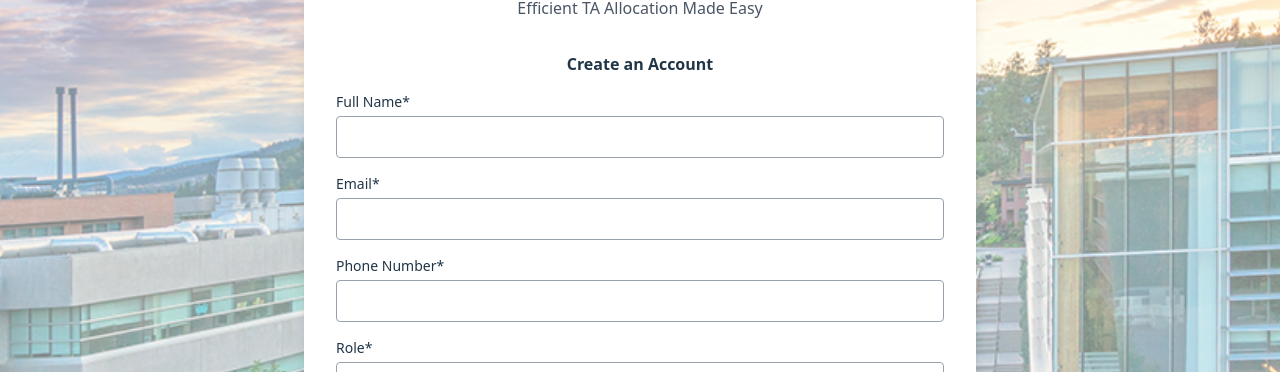
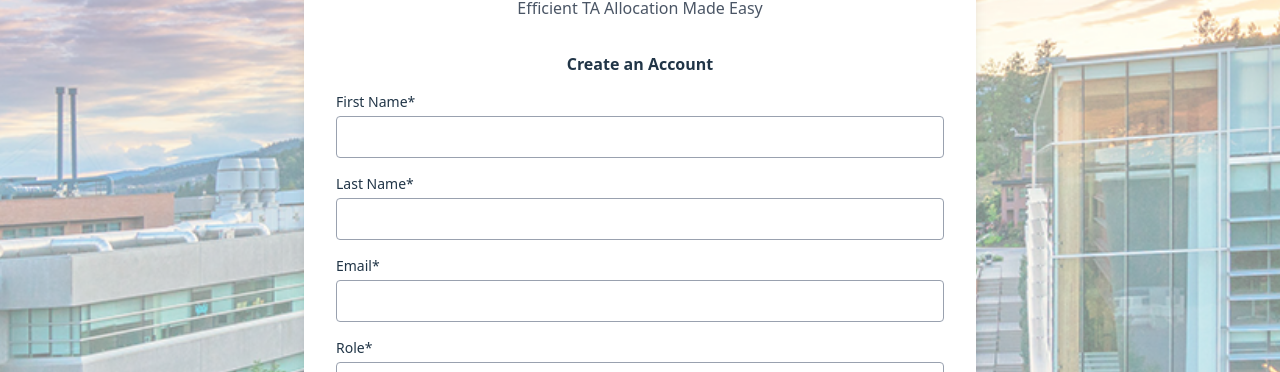
Before and after one commit to AakashSinghCS/TA-Allocation-and-Management-System---CAPSTONE-PROJECT, a React (Vite) app in the folder app/TA-portal-infinity/: page /signup in a window 1280 px wide. Shown: the part 312-684 px from the top of the page. Built offline with nearby package versions, Linux system fonts and the light colour scheme.

Commit message:
Modified some of text fields

```diff
--- a/app/TA-portal-infinity/src/pages/signupPage/SignUpPage.tsx
+++ b/app/TA-portal-infinity/src/pages/signupPage/SignUpPage.tsx
@@ -23,9 +23,10 @@ const InputField = ({ label, name, type, value, onChange, ...rest }: any) => (
 
 const SignUpPage: React.FC = () => {
   const [formData, setFormData] = useState({
-    fullName: '',
+
+    firstName: '',
+    lastName: '',
     email: '',
-    phoneNumber: '',
     role: '',
     password: '',
     confirmPassword: '',
@@ -72,14 +73,14 @@ const SignUpPage: React.FC = () => {
           <h3 className="text-md font-semibold text-center mb-4">Create an Account</h3>
 
           <form onSubmit={handleSignUp} className="space-y-4">
-            <InputField label="Full Name" name="fullName" type="text" value={formData.fullName} onChange={handleChange} />
+            <InputField label="First Name" name="firstName" type="text" value={formData.firstName} onChange={handleChange} />
+             <InputField label="Last Name" name="lastName" type="text" value={formData.lastName} onChange={handleChange} />
             <InputField label="Email" name="email" type="email" value={formData.email} onChange={handleChange} pattern="[a-z0-9._%+-]+@[a-z0-9.-]+\.[a-z]{2,}$" />
-            <InputField label="Phone Number" name="phoneNumber" type="tel" value={formData.phoneNumber} onChange={handleChange} pattern="[0-9]{10,15}" />
 
             <div>
              <label htmlFor="role" className="text-sm block mb-1">Role*</label>
                   <select
-                    id="role" // ✅ add this
+                    id="role"
                     name="role"
                     value={formData.role}
                     onChange={handleChange}
```
Also changed, not shown: 1 other file (tests, documents, lock files or other folders).
